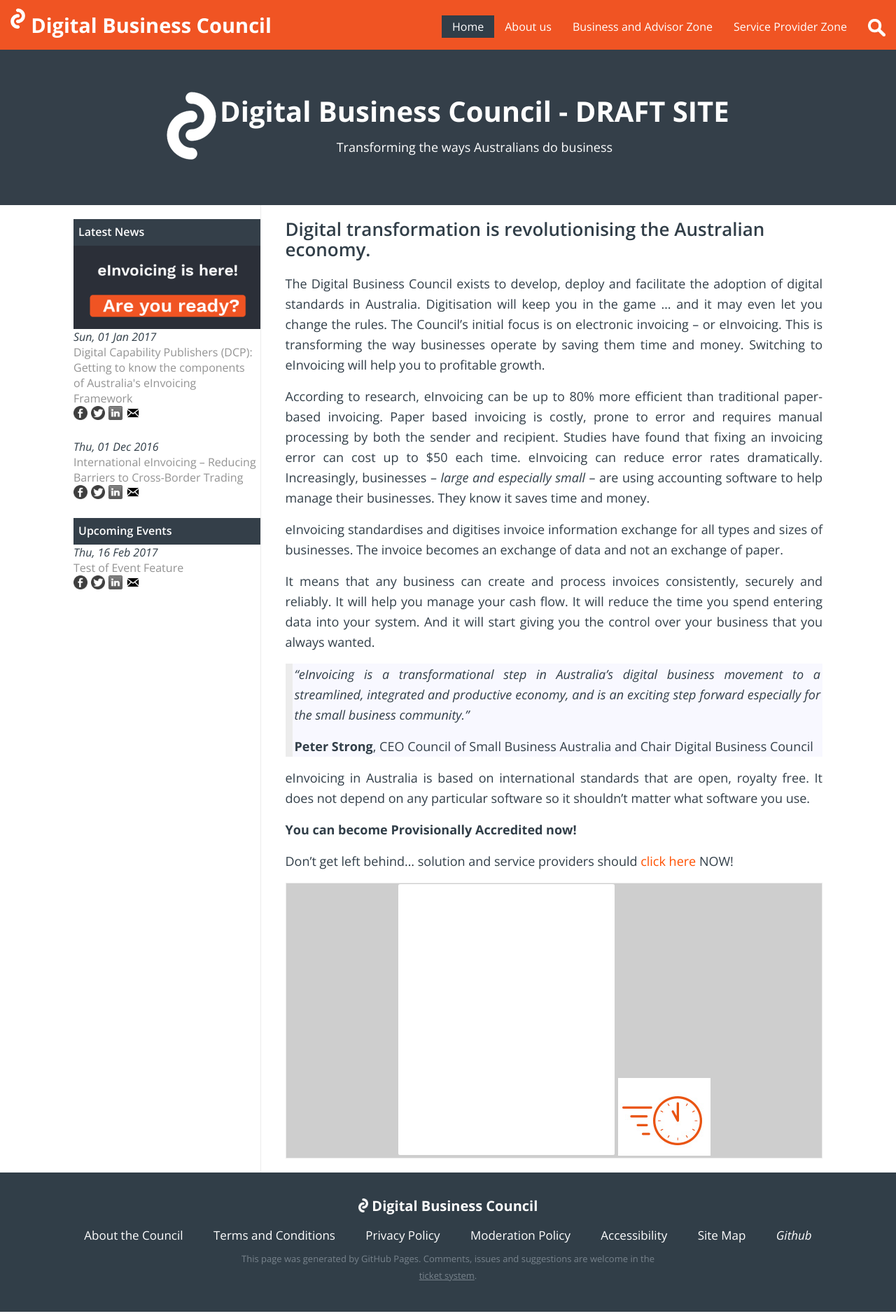
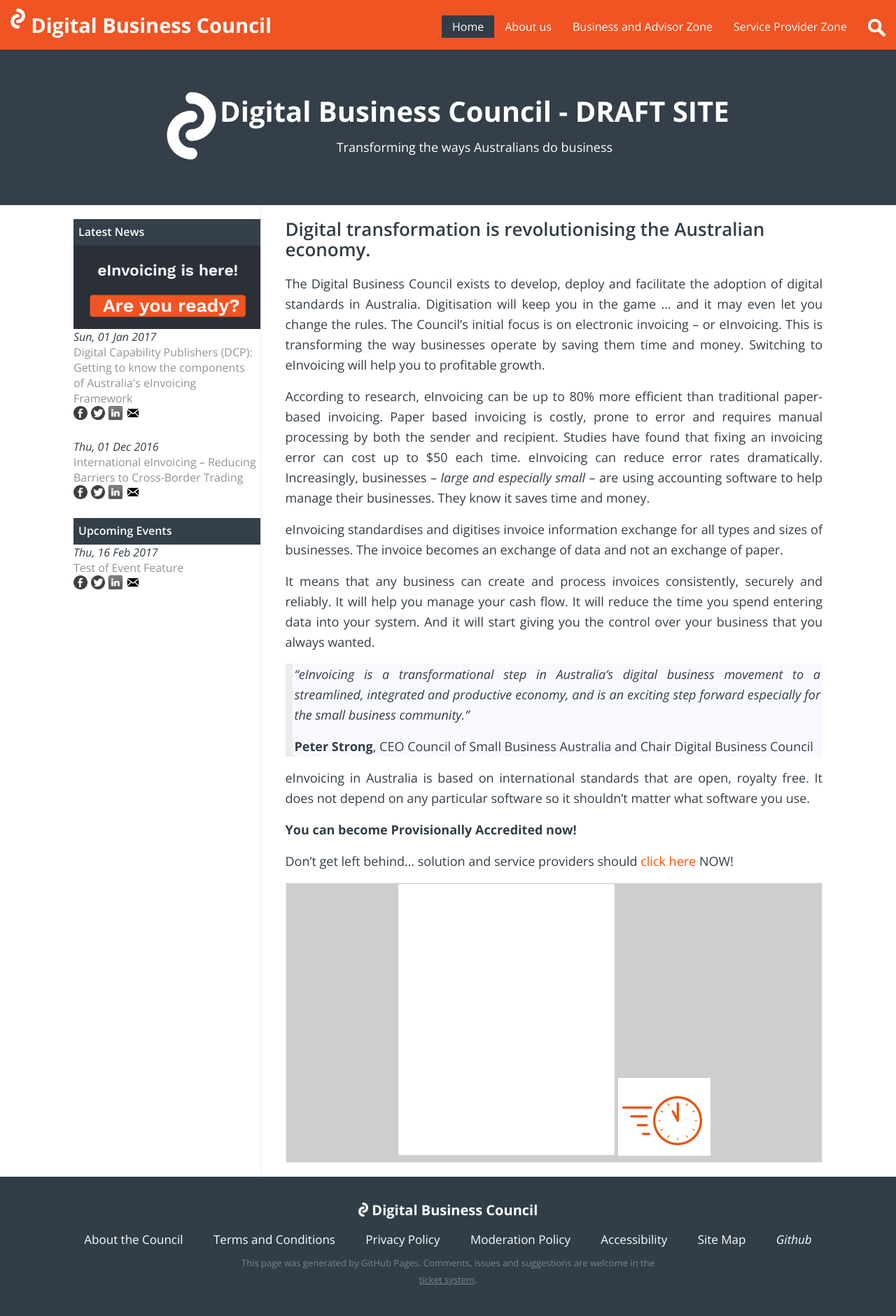
Before and after one commit to Digital-Business-Council/Digital-Business-Council.github.io, a Jekyll site: the page built from index.md, in a window 1280 px wide. Shown: the whole page at 70% size. Built offline with Jekyll 4.4.1, drawn with Linux system fonts in a browser that asks for light colours; our own code applies the rules of GitHub Pages for plain Markdown files.

Commit message:
Update _content.scss

```diff
--- a/_sass/_content.scss
+++ b/_sass/_content.scss
@@ -114,6 +114,7 @@
     color: #333333;
     text-align: center;
    line-height: normal;
+	min-height:400px;
     border:1px solid $app-light-grey;
     background-color: #CECECE;
     display: block;
@@ -138,12 +139,13 @@
         height: 389px;
 	   z-index:1;
 
+    }
+
 	 .cta-header-img {
 		width: 132px;
     		height: 111px;
+		   z-index:3;
 	}
-    }
-
 	.cta-text{
 		width: 260px;
     		height: 96px;
```
